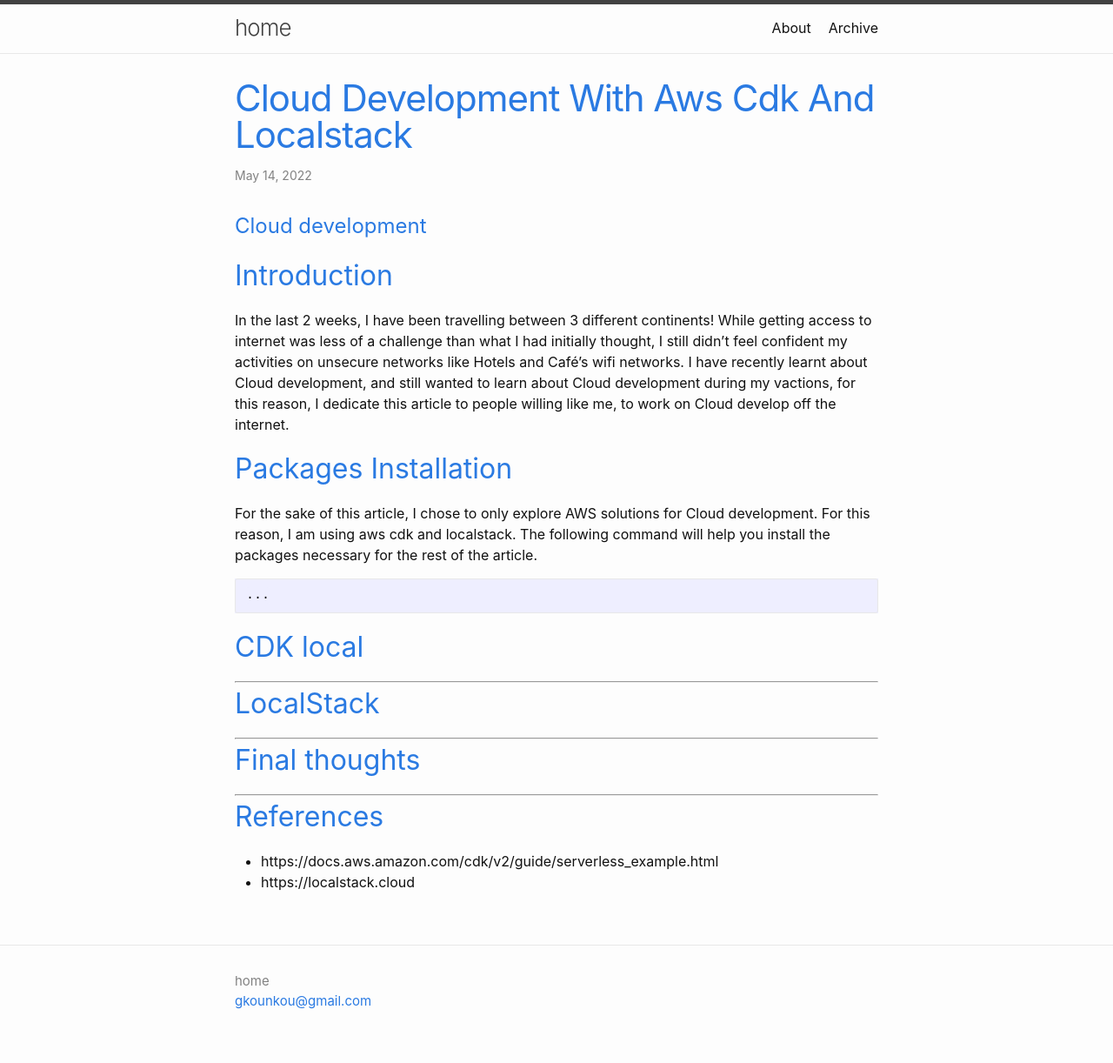
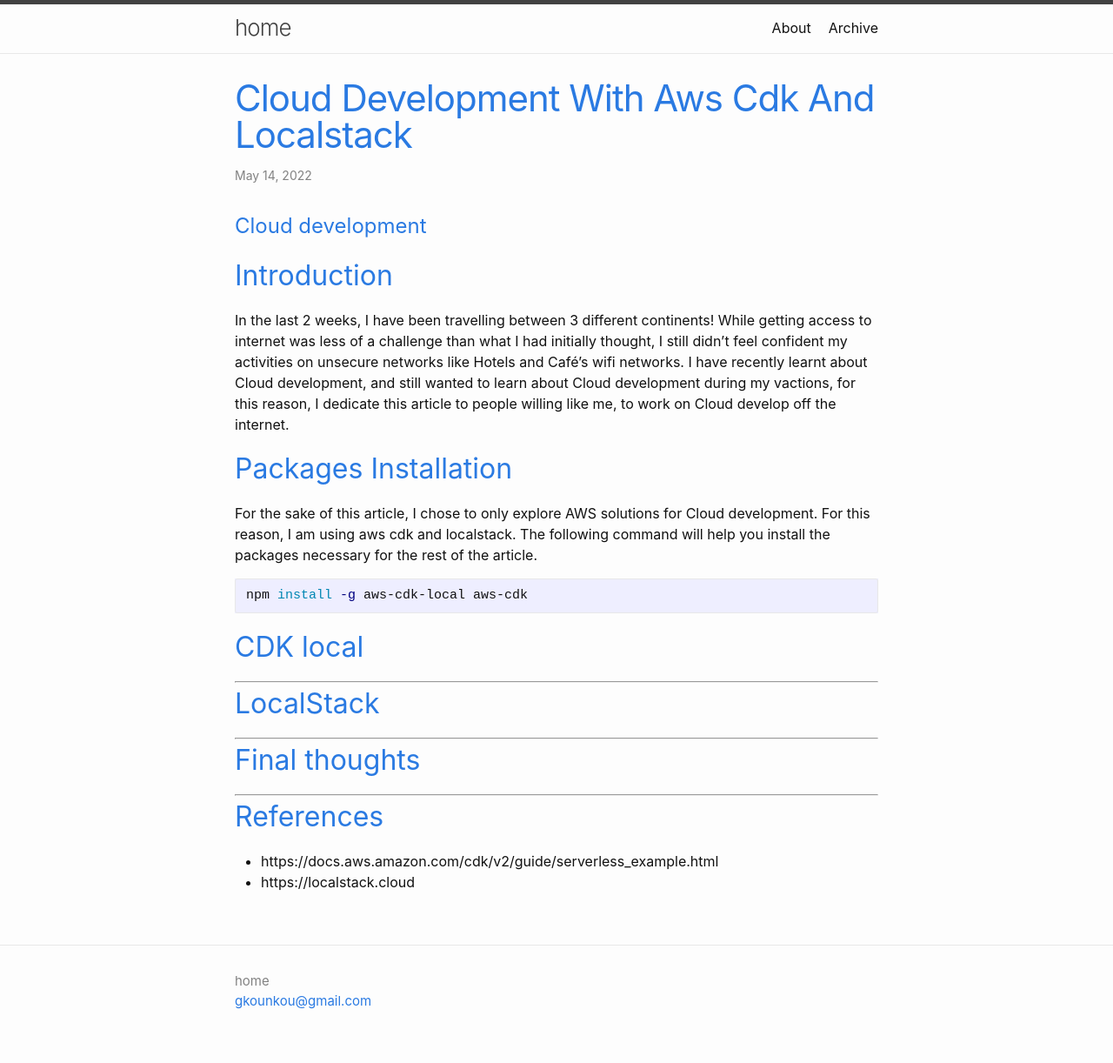
Before and after one commit to kounkou/kounkou.github.io, a Jekyll site: the page built from _posts/2022-05-14-cloud-development-with-aws-cdk-and-localstack.md, in a window 1280 px wide. Shown: the whole page at 87% size. Built offline with Jekyll 4.4.1, drawn with Linux system fonts in a browser that asks for light colours; our own code applies the rules of GitHub Pages for plain Markdown files; comment, search, counter and statistics services are not loaded.

Commit message:
Update 2022-05-14-cloud-development-with-aws-cdk-and-localstack.md
Add command to install cdk-local and aws-cdk

````diff
--- a/_posts/2022-05-14-cloud-development-with-aws-cdk-and-localstack.md
+++ b/_posts/2022-05-14-cloud-development-with-aws-cdk-and-localstack.md
@@ -14,7 +14,7 @@ For the sake of this article, I chose to only explore AWS solutions for Cloud de
 I am using aws cdk and localstack. The following command will help you install the packages necessary for the rest of the article.
 
 ```bash
-...
+npm install -g aws-cdk-local aws-cdk
 ```
 
 ## CDK local
````
